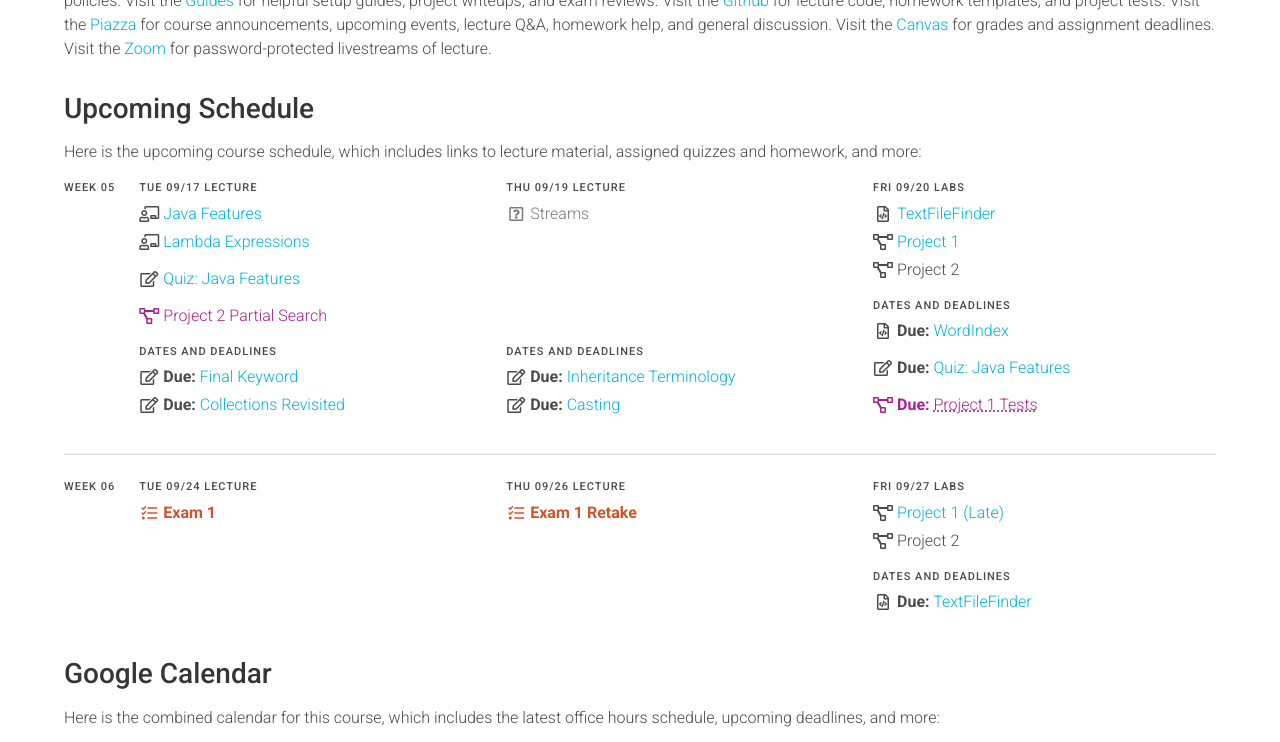
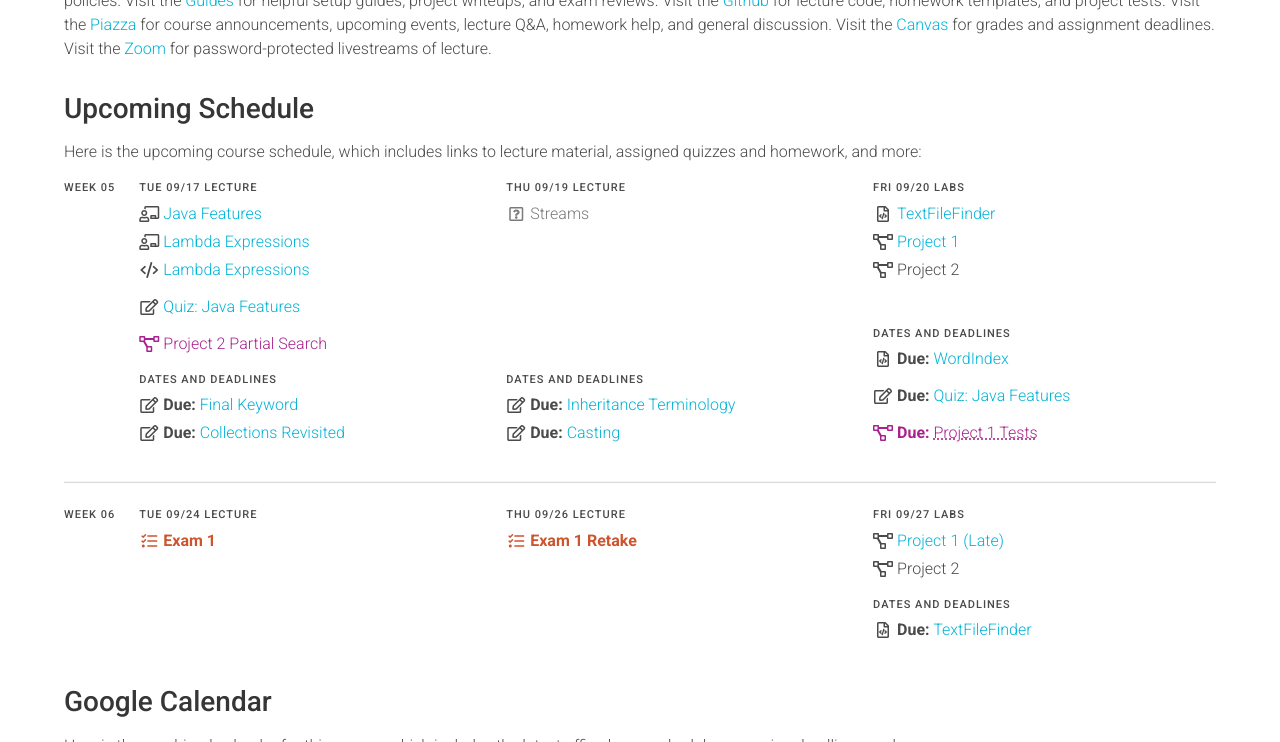
Before and after one commit to usf-cs212-spring2020/usf-cs212-spring2020.github.io, a Jekyll site: the page built from index.md, in a window 1280 px wide and 900 px high, scrolled down 453 px, cut to the strip 0-742 px from the top of the window. Built offline with Jekyll 4.4.1, drawn with Linux system fonts in a browser that asks for light colours.

Commit message:
Adding code.

```diff
--- a/_data/schedule.yml
+++ b/_data/schedule.yml
@@ -508,6 +508,10 @@
           text: 'Lambda Expressions'
           link: 'https://drive.google.com/open?id=1PF9o9JhsDhJR3Zna3rGli2aJcX-oa504'
 
+        - icon: *icon_code
+          text: 'Lambda Expressions'
+          link: 'https://github.com/usf-cs212-fall2019/lectures/tree/master/Lambda%20Expressions'
+
         - icon: *icon_quiz
           text: 'Quiz: Java Features'
           link: 'https://usfca.instructure.com/courses/1586786/quizzes/2342292'
```
